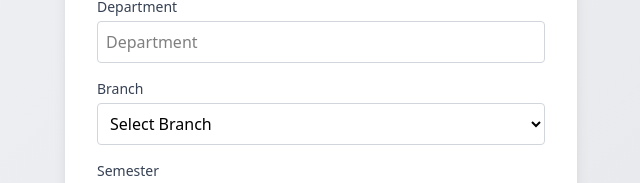
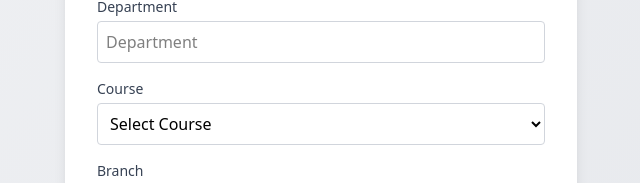
Before and after one commit to rickypanu/uietfrontend, a React (Vite) app: page /register in a window 1280 px wide. Shown: the part 763-946 px from the top of the page, without its empty margins (319-959 px from the left). Built offline with nearby package versions, Linux system fonts and the light colour scheme; no server answers.

Commit message:
me frontend

```diff
--- a/src/pages/Register.jsx
+++ b/src/pages/Register.jsx
@@ -14,6 +14,7 @@ export default function Register() {
     address: "",
     roll_no: "",
     department: "",
+    course: "",
     branch: "",
     semester: "",
     section: "",
@@ -58,6 +59,7 @@ export default function Register() {
           address: form.address,
           roll_no: form.roll_no,
           department: form.department,
+          course: form.course,
           branch: form.branch,
           semester: parseInt(form.semester),
           section: form.section,
@@ -77,7 +79,7 @@ export default function Register() {
       setMessage("✅ Registration successful! Wait for admin approval.");
       setForm({
         name:"", email:"", phone:"", dob:"", gender:"", address:"",
-        roll_no:"", department:"", branch:"", semester:"", section:"",
+        roll_no:"", department:"",course: "", branch:"", semester:"", section:"",
         employee_id:"", subject:""
       });
     } catch (err) {
@@ -190,6 +192,23 @@ export default function Register() {
               className="w-full border border-gray-300 p-2 rounded focus:ring-2 focus:ring-blue-500 transition" />
             {fieldErrors.department && <p className="text-red-500 text-xs mt-1">{fieldErrors.department}</p>}
 
+            <label className="block text-gray-700 text-sm font-medium mb-1">Course</label>
+              <select
+                required
+                name="course"
+                value={form.course}
+                onChange={handleChange}
+                className="w-full border border-gray-300 p-2 rounded focus:ring-2 focus:ring-blue-500 transition"
+              >
+                <option value="">Select Course</option>
+                <option value="BE">Bachelor of Engineering (B.E)</option>
+                <option value="ME">Masters of Engineering(M.E)</option>
+              </select>
+              {fieldErrors.course && (
+                <p className="text-red-500 text-xs mt-1">{fieldErrors.course}</p>
+              )}
+
+
             <label className="block text-gray-700 text-sm font-medium mb-1">Branch</label>
             <select
               required
```
